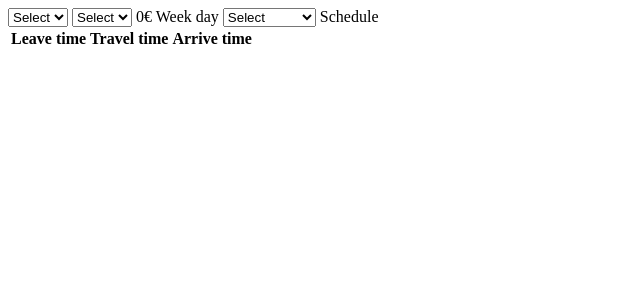
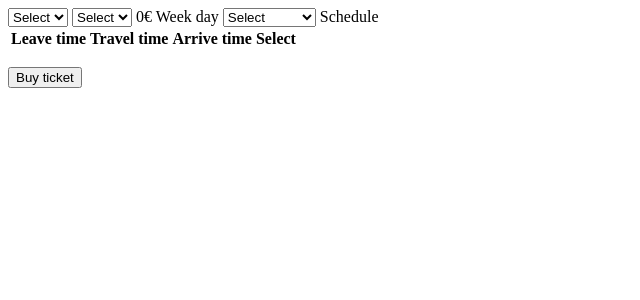
Before and after one commit to vibern0/LetMeTravel, a PHP site: page / in a window 1280 px wide. Shown: the top 300 px of the page, without its empty margins (0-640 px from the left). Run offline with PHP 8.4, Linux system fonts and the light colour scheme; data that the repository does not hold is empty.

Commit message:
SelectTravelTime
New column at the tabel, with radio option, to select the disered time

```diff
--- a/website/classes/schedule.php
+++ b/website/classes/schedule.php
@@ -99,6 +99,7 @@ class Schedule
                 '<td>'.date("H:i", strtotime($schedule[1])).'</td>'.
                 '<td>'.date("H:i", strtotime($schedule[2])).'</td>'.
                 '<td>'.date("H:i", $this->getArriveTime($schedule[0])).'</td>'.
+                '<td><input type="radio" name="travel_id" value="'.$schedule[0].'"></td>'.
             '</tr>';
         }
 
--- a/website/index.php
+++ b/website/index.php
@@ -61,6 +61,23 @@
                     "&w=" + w.options[w.selectedIndex].value, true);
                 xmlhttp.send();
             }
+            function buyTicket()
+            {
+                var select_travel_time = document.forms[0];
+                var i;
+                var checked = false;
+                for (i = 0; i < select_travel_time.length; i++)
+                {
+                    if (select_travel_time[i].checked)
+                    {
+                        checked = true;
+                        break;
+                    }
+                }
+
+                if(checked)
+                    alert("Travel ID " + select_travel_time[i].value);
+            }
         </script>
     </head>
 
@@ -91,12 +108,16 @@
             <option value="7">Sunday</option>
         </select>
         Schedule
+        <form action="">
             <table id="schedule_table">
                 <tr>
                     <th>Leave time</th>
                     <th>Travel time</th>
                     <th>Arrive time</th>
+                    <th>Select<!-- <input type="radio" name="name" value="value">Value<br> --></th>
                 </tr>
             </table>
+        </form>
+        <button type="button" onclick="buyTicket()">Buy ticket</button>
     </body>
 <html>
```
Lines whose indentation alone changed are shown as unchanged.
